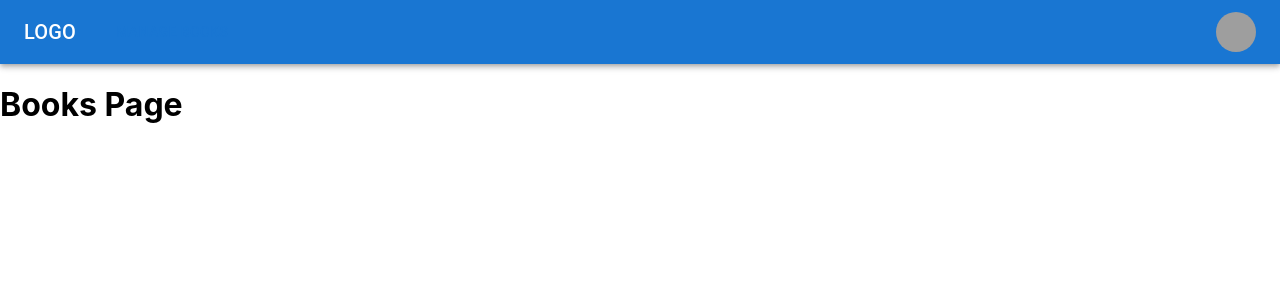
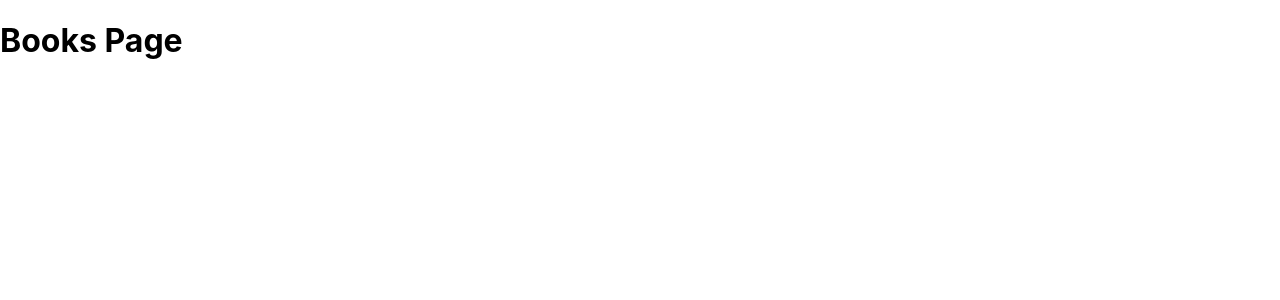
Before and after one commit to Drumshtick/bookStore, a React (Create React App) app in the folder books-frontend/: page / in a window 1280 px wide. Shown: the top 300 px of the page. Built offline with nearby package versions, Linux system fonts and the light colour scheme; grey boxes are pictures that could not be loaded.

Commit message:
removed nav

```diff
--- a/books-frontend/src/App.js
+++ b/books-frontend/src/App.js
@@ -1,13 +1,12 @@
 import React from "react"
 import { BrowserRouter, Route, Routes } from "react-router-dom";
 import './App.scss';
-import Books from './pages/Books';
+import Books from './pages/books';
 import ManageBooks from './pages/ManageBooks';
 import Nav from './components/Nav/Nav';
 function App() {
   return (
       <BrowserRouter>
-      <Nav />
         <Routes>
           <Route exact path="/" element={<Books />} />
           <Route exact path='/manage'  element={<ManageBooks />} />
```
